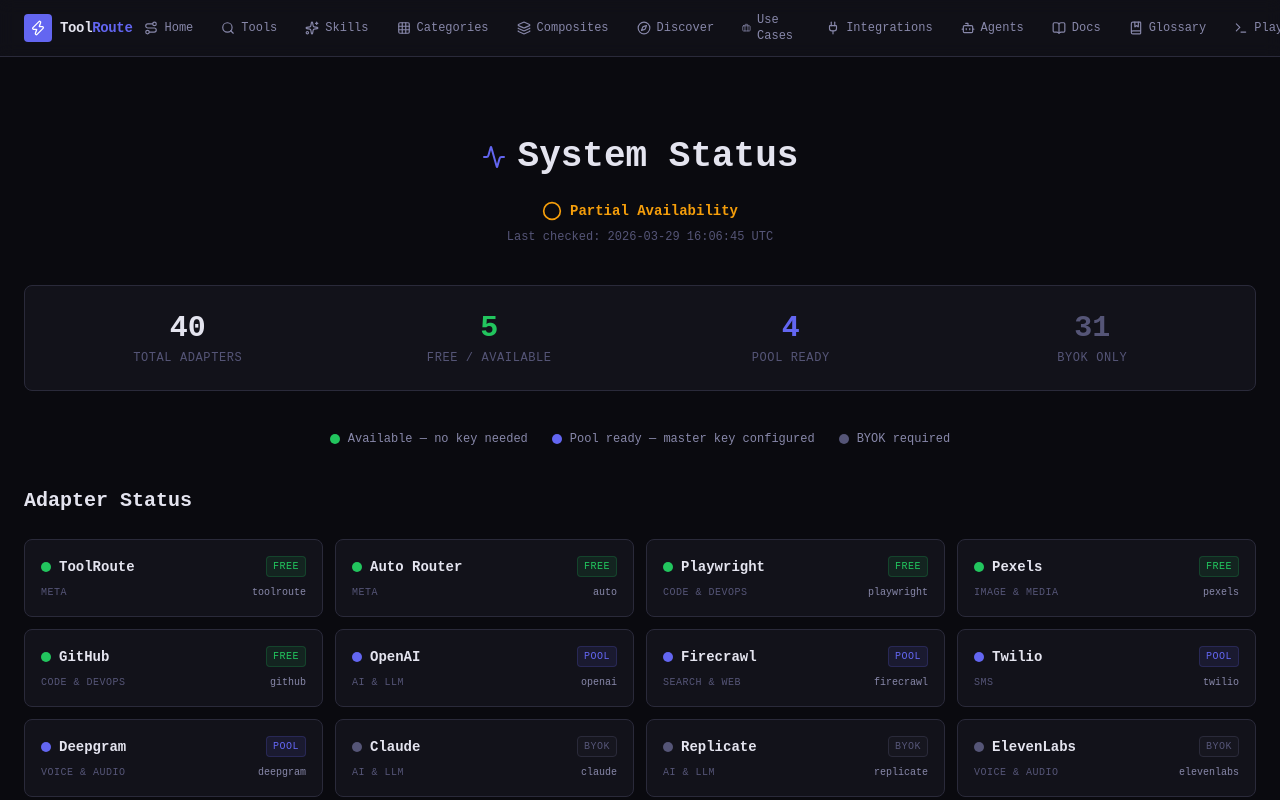
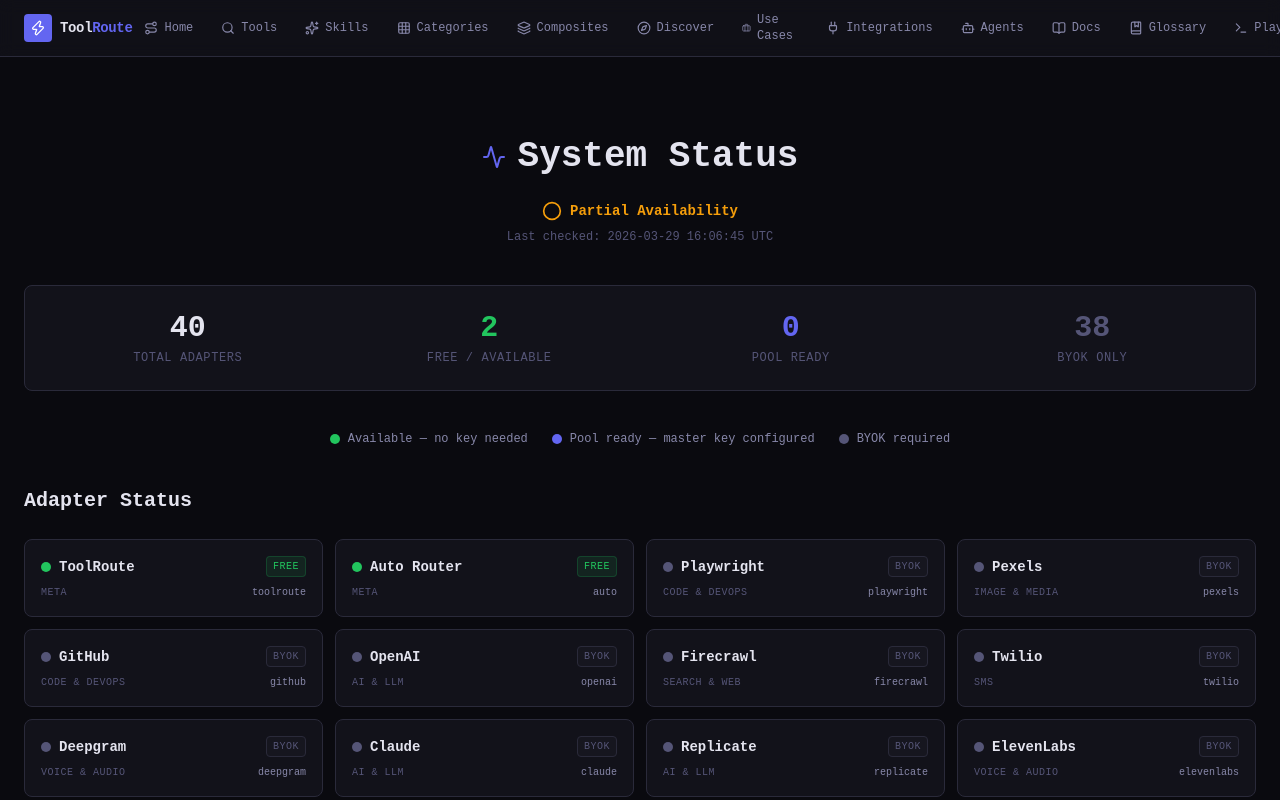
Before and after one commit to Instabidsai/toolroute, a Next.js app: page /status in a window 1280 px wide. Shown: the top 800 px of the page. Built offline with nearby package versions, Linux system fonts and the light colour scheme; no server answers.

Commit message:
Prioritize agent equipment providers (#305)

```diff
--- a/src/app/status/page.tsx
+++ b/src/app/status/page.tsx
@@ -35,19 +35,21 @@
 // Lane 4.112: slugs match adapter exports (deepl-adapter exports "translate",
 // image-gen-adapter exports "image"). Drift guarded by
 // tests/unit/status-page-class-a-drift.test.ts.
+// Current launch posture: no public provider is pool-ready unless provider
+// approval exists; ambiguous providers stay BYOK on the status page too.
 const ADAPTERS: AdapterInfo[] = [
   // Free — internal aggregators + no-auth public endpoints
   { slug: "toolroute", name: "ToolRoute", category: "Meta", keyType: "free", status: "available" },
   { slug: "auto", name: "Auto Router", category: "Meta", keyType: "free", status: "available" },
-  { slug: "playwright", name: "Playwright", category: "Code & DevOps", keyType: "free", status: "available" },
-  { slug: "pexels", name: "Pexels", category: "Image & Media", keyType: "free", status: "available" },
-  { slug: "github", name: "GitHub", category: "Code & DevOps", keyType: "free", status: "available" },
+  { slug: "playwright", name: "Playwright", category: "Code & DevOps", keyType: "byok", status: "needs_key" },
+  { slug: "pexels", name: "Pexels", category: "Image & Media", keyType: "byok", status: "needs_key" },
+  { slug: "github", name: "GitHub", category: "Code & DevOps", keyType: "byok", status: "needs_key" },
 
-  // Pool ready — provider ToS permits master-pool routing (ambiguous/permissive tier)
-  { slug: "openai", name: "OpenAI", category: "AI & LLM", keyType: "pool", status: "pool_ready" },
-  { slug: "firecrawl", name: "Firecrawl", category: "Search & Web", keyType: "pool", status: "pool_ready" },
-  { slug: "twilio", name: "Twilio", category: "SMS", keyType: "pool", status: "pool_ready" },
-  { slug: "deepgram", name: "Deepgram", category: "Voice & Audio", keyType: "pool", status: "pool_ready" },
+  // Contract-gated providers — BYOK until written provider approval exists
+  { slug: "openai", name: "OpenAI", category: "AI & LLM", keyType: "byok", status: "needs_key" },
+  { slug: "firecrawl", name: "Firecrawl", category: "Search & Web", keyType: "byok", status: "needs_key" },
+  { slug: "twilio", name: "Twilio", category: "SMS", keyType: "byok", status: "needs_key" },
+  { slug: "deepgram", name: "Deepgram", category: "Voice & Audio", keyType: "byok", status: "needs_key" },
 
   // BYOK required — Class-A providers (provider ToS forbids master-pool resale)
   { slug: "claude", name: "Claude", category: "AI & LLM", keyType: "byok", status: "needs_key" },
```
Also changed, not shown: .agent/provider-deep-dive-register.md, 2 other files (tests, documents, lock files or other folders).
